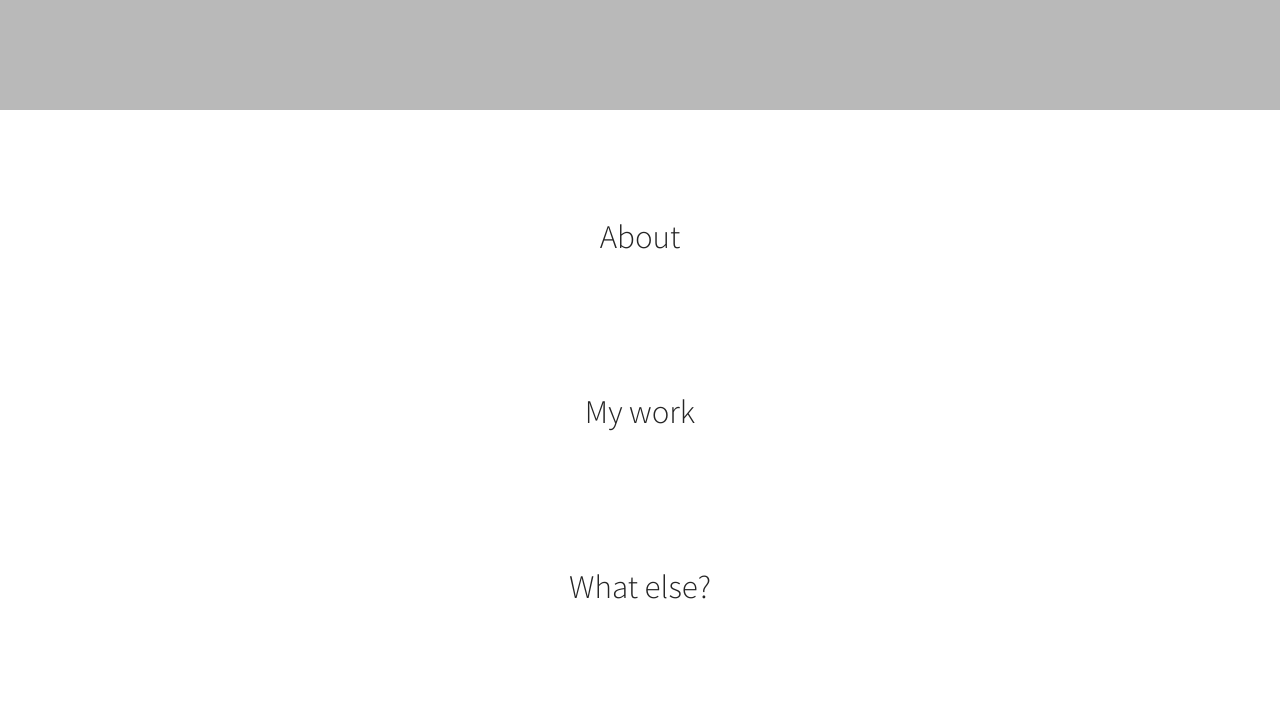
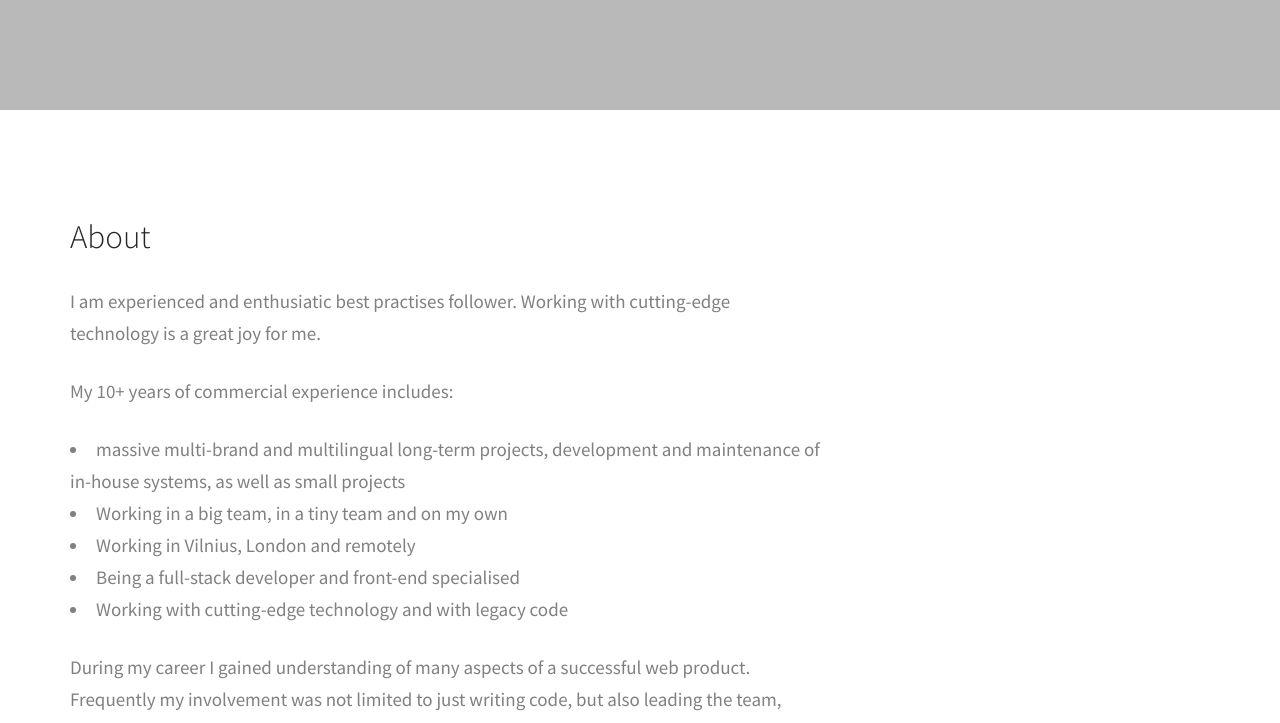
Before and after one commit to LisaStoz/jpotapova, a plain HTML site: page index.html in a window 1280 px wide. Shown: the part 690-1413 px from the top of the page. Drawn offline with Linux system fonts and the light colour scheme; files whose address does not match are found by name.

Commit message:
added about info

```diff
--- a/index.html
+++ b/index.html
@@ -75,11 +75,50 @@
                 </div>
                 <!--end of container-->
             </section>
-						<section id="about" class="text-center">
-                <div class="container">
-                    <div class="row">
-                        <div class="col-sm-10 col-md-8">
+						<section id="about" >
+                <div class="container ">
+                    <div class="row justify-content-center">
+                        <div class="col-md-10 col-lg-8">
                             <h2>About</h2>
+                            <article>
+                              <div class="article__body">
+                                <p>
+                                  I am experienced and enthusiatic best practises follower. Working with cutting-edge technology is a great joy for me.
+                                </p>
+                                <p>
+                                  My 10+ years of commercial experience includes:
+                                </p>
+                                <ul class="bullets">
+                                  <li>
+                                    massive multi-brand and multilingual long-term projects, development and maintenance of in-house systems, as well as small projects
+
+                                  </li>
+                                  <li>
+                                    Working in a big team, in a tiny team and on my own
+
+                                  </li>
+                                  <li>
+                                    Working in Vilnius, London and remotely
+
+                                  </li>
+                                  <li>
+                                    Being a full-stack developer and front-end specialised
+
+                                  </li>
+                                  <li>
+                                    Working with cutting-edge technology and with legacy code
+
+                                  </li>
+                                </ul>
+                                <p>
+                                  During my career I gained understanding of many aspects of a successful web product. Frequently my involvement was not limited to just writing code, but also leading the team, seeing the bigger picture, keeping in mind the business value.
+
+
+                                </p>
+                              </div>
+
+
+                            </article>
                         </div>
                     </div>
                     <!--end of row-->
```
